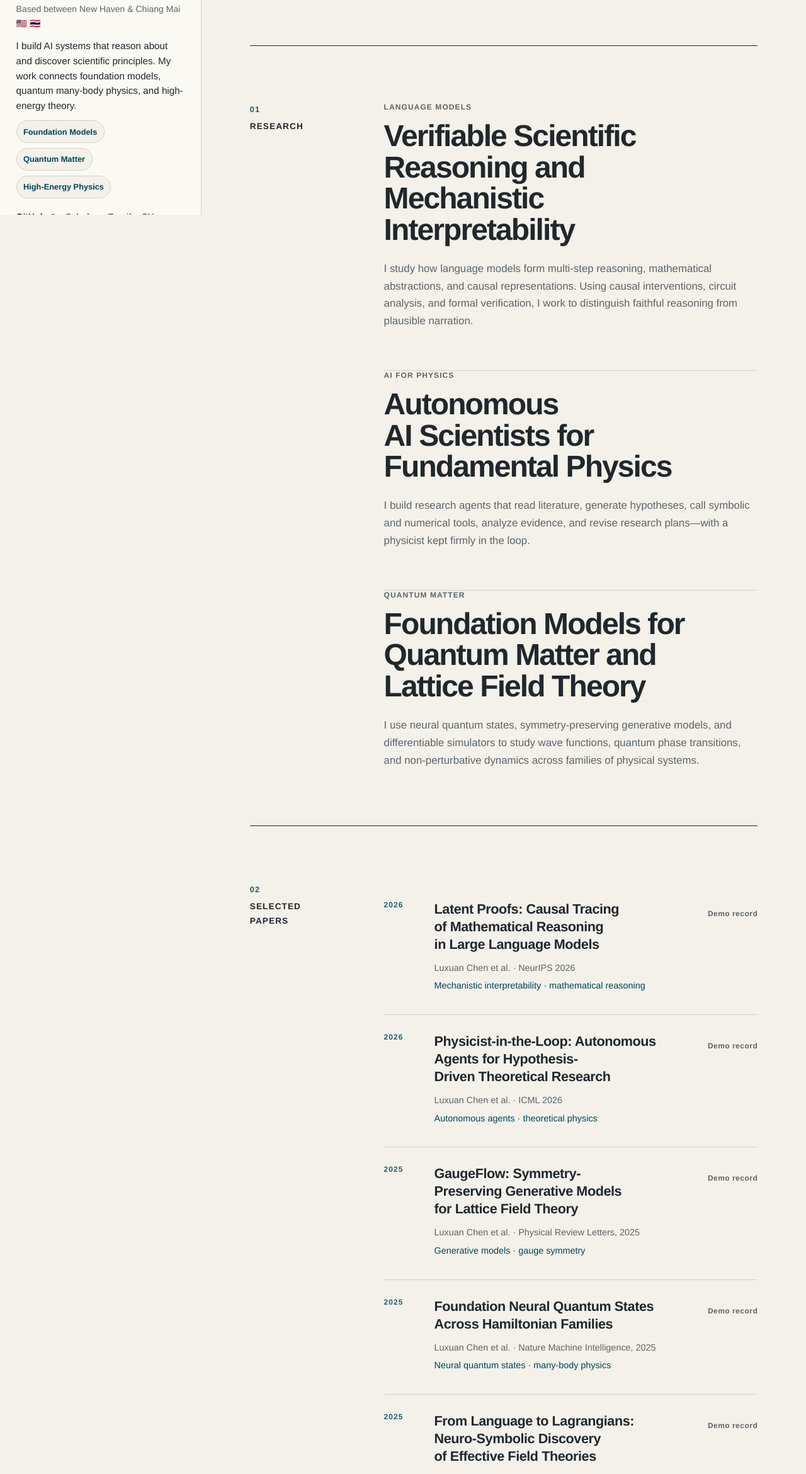
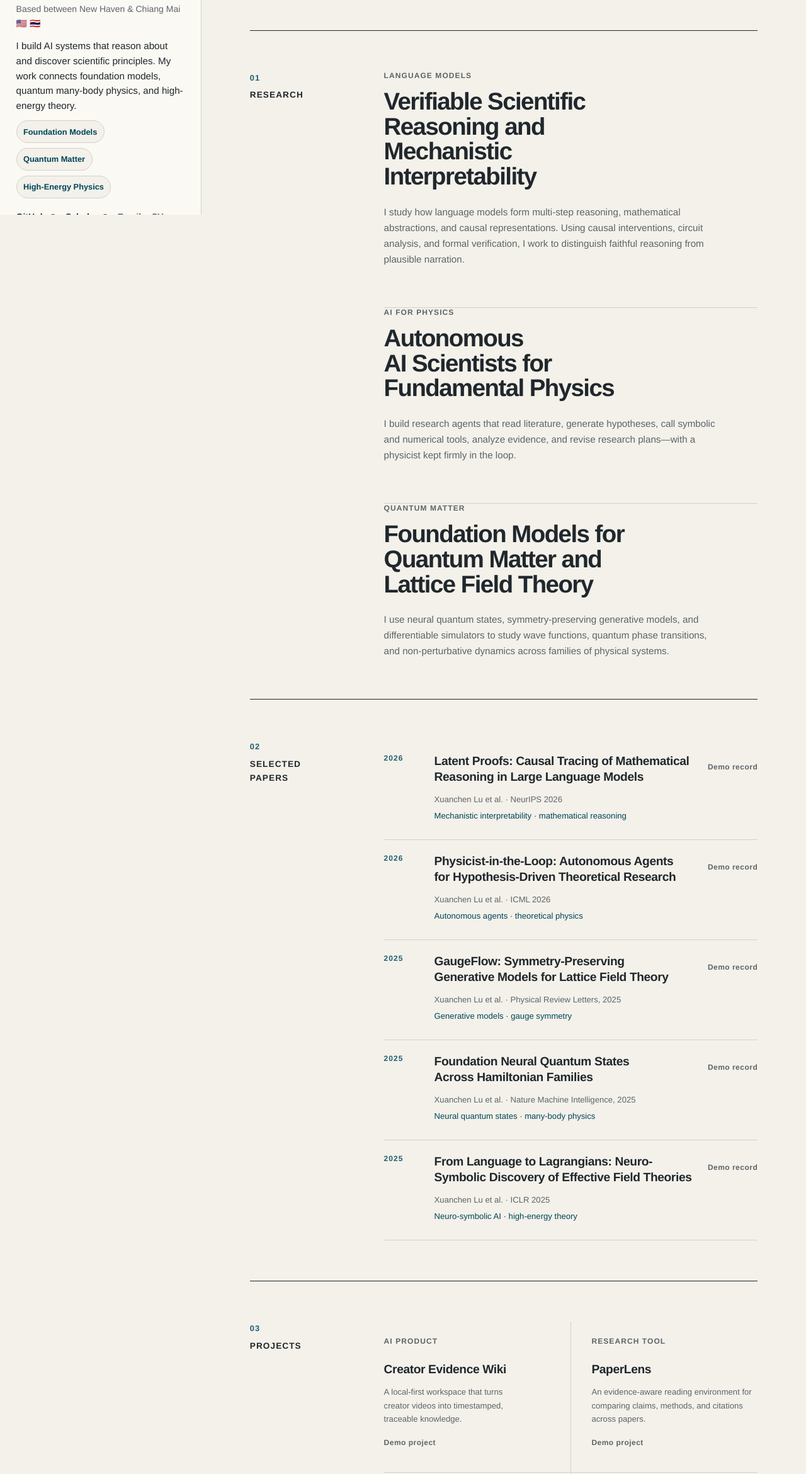
Before and after one commit to Redawn7/Redawn7.github.io, a website with bundled scripts: page index.html in a window 1280 px wide. Shown: the part 459-2800 px from the top of the page at 63% size. Built offline with nearby package versions, Linux system fonts and the light colour scheme.

Commit message:
content: update name links and page density

```diff
--- a/assets/content.js
+++ b/assets/content.js
@@ -1,10 +1,10 @@
 const common = {
   papers: [
-    { year: "2026", title: "Latent Proofs: Causal Tracing of Mathematical Reasoning in Large Language Models", authors: "Luxuan Chen et al.", venue: "NeurIPS 2026", href: null, demo: true },
-    { year: "2026", title: "Physicist-in-the-Loop: Autonomous Agents for Hypothesis-Driven Theoretical Research", authors: "Luxuan Chen et al.", venue: "ICML 2026", href: null, demo: true },
-    { year: "2025", title: "GaugeFlow: Symmetry-Preserving Generative Models for Lattice Field Theory", authors: "Luxuan Chen et al.", venue: "Physical Review Letters, 2025", href: null, demo: true },
-    { year: "2025", title: "Foundation Neural Quantum States Across Hamiltonian Families", authors: "Luxuan Chen et al.", venue: "Nature Machine Intelligence, 2025", href: null, demo: true },
-    { year: "2025", title: "From Language to Lagrangians: Neuro-Symbolic Discovery of Effective Field Theories", authors: "Luxuan Chen et al.", venue: "ICLR 2025", href: null, demo: true },
+    { year: "2026", title: "Latent Proofs: Causal Tracing of Mathematical Reasoning in Large Language Models", authors: "Xuanchen Lu et al.", venue: "NeurIPS 2026", href: null, demo: true },
+    { year: "2026", title: "Physicist-in-the-Loop: Autonomous Agents for Hypothesis-Driven Theoretical Research", authors: "Xuanchen Lu et al.", venue: "ICML 2026", href: null, demo: true },
+    { year: "2025", title: "GaugeFlow: Symmetry-Preserving Generative Models for Lattice Field Theory", authors: "Xuanchen Lu et al.", venue: "Physical Review Letters, 2025", href: null, demo: true },
+    { year: "2025", title: "Foundation Neural Quantum States Across Hamiltonian Families", authors: "Xuanchen Lu et al.", venue: "Nature Machine Intelligence, 2025", href: null, demo: true },
+    { year: "2025", title: "From Language to Lagrangians: Neuro-Symbolic Discovery of Effective Field Theories", authors: "Xuanchen Lu et al.", venue: "ICLR 2025", href: null, demo: true },
   ],
   projects: [
     { title: "Creator Evidence Wiki", href: null, demo: true },
@@ -17,15 +17,15 @@ const common = {
 export const content = {
   en: {
     meta: {
-      title: "Luxuan Chen | AI Scientist & Theoretical Physicist",
-      description: "Luxuan Chen's bilingual personal homepage for scientific AI, theoretical physics, publications, and independent projects. Fictional demo content is clearly disclosed.",
+      title: "Xuanchen Lu | AI Scientist & Theoretical Physicist",
+      description: "Xuanchen Lu's bilingual personal homepage for scientific AI, theoretical physics, publications, and independent projects. Fictional demo content is clearly disclosed.",
     },
     languageLabel: "Choose language",
     skipLabel: "Skip to work",
     profile: {
-      name: "Luxuan Chen",
+      name: "Xuanchen Lu",
       initials: "LC",
-      portraitAlt: "Monogram portrait placeholder for Luxuan Chen",
+      portraitAlt: "Monogram portrait placeholder for Xuanchen Lu",
       role: "AI Scientist & Theoretical Physicist",
       affiliation: "PhD Researcher · Yale University",
       department: "Independent Builder · Scientific AI Researcher",
@@ -37,7 +37,7 @@ export const content = {
     },
     contacts: [
       { label: "GitHub", href: "https://github.com/Redawn7" },
-      { label: "Scholar", href: null },
+      { label: "Scholar", href: "https://cs.yale.edu/" },
       { label: "Email", href: null },
       { label: "CV", href: null },
     ],
@@ -112,7 +112,7 @@ export const content = {
     },
     contacts: [
       { label: "GitHub", href: "https://github.com/Redawn7" },
-      { label: "学术主页", href: null },
+      { label: "学术主页", href: "https://cs.yale.edu/" },
       { label: "邮箱", href: null },
       { label: "简历", href: null },
     ],
--- a/assets/locale.js
+++ b/assets/locale.js
@@ -1,4 +1,4 @@
-export const STORAGE_KEY = "redawn7-locale";
+export const STORAGE_KEY = "redawn7-locale-v2";
 
 export function normalizeLocale(locale) {
   return typeof locale === "string" && locale.toLowerCase().startsWith("zh") ? "zh" : "en";
@@ -6,7 +6,7 @@ export function normalizeLocale(locale) {
 
 export function detectLocale({ stored, browserLanguage }) {
   if (stored === "en" || stored === "zh") return stored;
-  return normalizeLocale(browserLanguage);
+  return "en";
 }
 
 export function persistLocale(storage, locale) {
--- a/assets/styles.css
+++ b/assets/styles.css
@@ -263,7 +263,7 @@ main {
 h2 {
   max-width: 10ch;
   margin-block-end: 1.25rem;
-  font-size: clamp(2.4rem, 9vw, 5.8rem);
+  font-size: clamp(2.25rem, 7vw, 5rem);
   font-weight: 600;
   letter-spacing: -0.055em;
   line-height: 0.95;
@@ -307,7 +307,7 @@ h2 {
 .indexed-section {
   display: grid;
   gap: var(--space-3);
-  padding-block: clamp(2.5rem, 7vw, 6rem);
+  padding-block: clamp(2.25rem, 5vw, 4.5rem);
   border-block-start: 1px solid var(--graphite);
 }
 
@@ -350,7 +350,7 @@ h2 {
 .research-feature h4 {
   max-width: 18ch;
   margin-block: 0.8rem 1.5rem;
-  font-size: clamp(1.65rem, 4vw, 3rem);
+  font-size: clamp(1.5rem, 3vw, 2.5rem);
   font-weight: 600;
   letter-spacing: -0.04em;
   line-height: 1.03;
@@ -360,7 +360,7 @@ h2 {
   max-width: 64ch;
   margin: 0;
   color: var(--graphite-muted);
-  font-size: 1.05rem;
+  font-size: 0.95rem;
 }
 
 .paper-list {
@@ -370,7 +370,7 @@ h2 {
 .paper-row {
   display: grid;
   gap: 0.75rem;
-  padding-block: 1.75rem;
+  padding-block: 1.35rem;
   border-block-start: 1px solid var(--hairline);
 }
 
@@ -387,7 +387,7 @@ h2 {
 .record-body h4,
 .project-entry h4 {
   margin-block-end: 0.75rem;
-  font-size: clamp(1.1rem, 2vw, 1.35rem);
+  font-size: clamp(1rem, 1.6vw, 1.2rem);
   font-weight: 600;
   letter-spacing: -0.02em;
   line-height: 1.3;
@@ -397,7 +397,7 @@ h2 {
 .project-entry > p:not(.micro-label) {
   margin-block-end: 0.3rem;
   color: var(--graphite-muted);
-  font-size: 0.9rem;
+  font-size: 0.82rem;
 }
 
 .record-body .record-topic {
@@ -421,7 +421,7 @@ h2 {
 }
 
 .project-entry {
-  padding-block: 2rem;
+  padding-block: 1.5rem;
   border-block-start: 1px solid var(--hairline);
 }
 
--- a/index.html
+++ b/index.html
@@ -3,11 +3,11 @@
   <head>
     <meta charset="utf-8">
     <meta name="viewport" content="width=device-width, initial-scale=1, viewport-fit=cover">
-    <title>Luxuan Chen | AI Research & Independent Work</title>
-    <meta name="description" content="Luxuan Chen's bilingual personal homepage for research, publications, and software projects. Demo content is clearly disclosed.">
+    <title>Xuanchen Lu | AI Research & Independent Work</title>
+    <meta name="description" content="Xuanchen Lu's bilingual personal homepage for research, publications, and software projects. Demo content is clearly disclosed.">
     <meta name="theme-color" content="#F4F2EC">
     <meta property="og:type" content="profile">
-    <meta property="og:title" content="Luxuan Chen | AI Research & Independent Work">
+    <meta property="og:title" content="Xuanchen Lu | AI Research & Independent Work">
     <meta property="og:description" content="A bilingual personal homepage for research, publications, and software projects.">
     <meta property="og:url" content="https://redawn7.github.io/">
     <link rel="canonical" href="https://redawn7.github.io/">
@@ -18,10 +18,10 @@
         "@context": "https://schema.org",
         "@type": "ProfilePage",
         "url": "https://redawn7.github.io/",
-        "name": "Luxuan Chen",
+        "name": "Xuanchen Lu",
         "about": {
           "@type": "Person",
-          "name": "Luxuan Chen",
+          "name": "Xuanchen Lu",
           "url": "https://redawn7.github.io/",
           "sameAs": ["https://github.com/Redawn7"]
         }
@@ -35,11 +35,11 @@
     <div class="page-shell">
       <aside class="profile-rail" aria-labelledby="profile-name">
         <div class="profile-inner">
-          <img class="portrait" id="portrait" src="./assets/avatar.svg" alt="Monogram portrait placeholder for Luxuan Chen" width="480" height="600">
+          <img class="portrait" id="portrait" src="./assets/avatar.svg" alt="Monogram portrait placeholder for Xuanchen Lu" width="480" height="600">
 
           <div class="identity">
             <p class="role" id="profile-role">AI Scientist &amp; Theoretical Physicist</p>
-            <h1 id="profile-name">Luxuan Chen</h1>
+            <h1 id="profile-name">Xuanchen Lu</h1>
             <p class="affiliation"><strong id="profile-affiliation">PhD Researcher · Yale University</strong><span id="profile-department">Independent Builder · Scientific AI Researcher</span></p>
             <p class="location" id="profile-location">Based between New Haven &amp; Chiang Mai 🇺🇸 🇹🇭</p>
           </div>
@@ -53,7 +53,7 @@
 
           <nav class="contact-links" id="contact-links" aria-label="Profile links">
             <a href="https://github.com/Redawn7" target="_blank" rel="noreferrer">GitHub <span aria-hidden="true">↗</span></a>
-            <span aria-disabled="true">Scholar</span>
+            <a href="https://cs.yale.edu/" target="_blank" rel="noreferrer">Scholar <span aria-hidden="true">↗</span></a>
             <span aria-disabled="true">Email</span>
             <span aria-disabled="true">CV</span>
           </nav>
@@ -99,27 +99,27 @@
           <div class="paper-list" id="paper-list">
             <article class="paper-row">
               <p class="record-year">2026</p>
-              <div class="record-body"><h4>Latent Proofs: Causal Tracing of Mathematical Reasoning in Large Language Models</h4><p>Luxuan Chen et al. · NeurIPS 2026</p><p class="record-topic">Mechanistic interpretability · mathematical reasoning</p></div>
+              <div class="record-body"><h4>Latent Proofs: Causal Tracing of Mathematical Reasoning in Large Language Models</h4><p>Xuanchen Lu et al. · NeurIPS 2026</p><p class="record-topic">Mechanistic interpretability · mathematical reasoning</p></div>
               <span class="demo-action" aria-disabled="true">Demo record</span>
             </article>
             <article class="paper-row">
               <p class="record-year">2026</p>
-              <div class="record-body"><h4>Physicist-in-the-Loop: Autonomous Agents for Hypothesis-Driven Theoretical Research</h4><p>Luxuan Chen et al. · ICML 2026</p><p class="record-topic">Autonomous agents · theoretical physics</p></div>
+              <div class="record-body"><h4>Physicist-in-the-Loop: Autonomous Agents for Hypothesis-Driven Theoretical Research</h4><p>Xuanchen Lu et al. · ICML 2026</p><p class="record-topic">Autonomous agents · theoretical physics</p></div>
               <span class="demo-action" aria-disabled="true">Demo record</span>
             </article>
             <article class="paper-row">
               <p class="record-year">2025</p>
-              <div class="record-body"><h4>GaugeFlow: Symmetry-Preserving Generative Models for Lattice Field Theory</h4><p>Luxuan Chen et al. · Physical Review Letters, 2025</p><p class="record-topic">Generative models · gauge symmetry</p></div>
+              <div class="record-body"><h4>GaugeFlow: Symmetry-Preserving Generative Models for Lattice Field Theory</h4><p>Xuanchen Lu et al. · Physical Review Letters, 2025</p><p class="record-topic">Generative models · gauge symmetry</p></div>
               <span class="demo-action" aria-disabled="true">Demo record</span>
             </article>
             <article class="paper-row">
               <p class="record-year">2025</p>
-              <div class="record-body"><h4>Foundation Neural Quantum States Across Hamiltonian Families</h4><p>Luxuan Chen et al. · Nature Machine Intelligence, 2025</p><p class="record-topic">Neural quantum states · many-body physics</p></div>
+              <div class="record-body"><h4>Foundation Neural Quantum States Across Hamiltonian Families</h4><p>Xuanchen Lu et al. · Nature Machine Intelligence, 2025</p><p class="record-topic">Neural quantum states · many-body physics</p></div>
               <span class="demo-action" aria-disabled="true">Demo record</span>
             </article>
             <article class="paper-row">
               <p class="record-year">2025</p>
-              <div class="record-body"><h4>From Language to Lagrangians: Neuro-Symbolic Discovery of Effective Field Theories</h4><p>Luxuan Chen et al. · ICLR 2025</p><p class="record-topic">Neuro-symbolic AI · high-energy theory</p></div>
+              <div class="record-body"><h4>From Language to Lagrangians: Neuro-Symbolic Discovery of Effective Field Theories</h4><p>Xuanchen Lu et al. · ICLR 2025</p><p class="record-topic">Neuro-symbolic AI · high-energy theory</p></div>
               <span class="demo-action" aria-disabled="true">Demo record</span>
             </article>
           </div>
@@ -153,7 +153,7 @@
           <p id="disclosure-text">All biographical details, affiliations, research directions, publication records, authorship, venues, and selected projects shown on this page are fictional placeholders created solely for interface testing. They do not represent verified academic or professional claims.</p>
         </aside>
 
-        <footer class="site-footer"><p id="footer-text">Designed as a quiet index of ideas and work.</p><p>© <span id="year">2026</span> Luxuan Chen</p></footer>
+        <footer class="site-footer"><p id="footer-text">Designed as a quiet index of ideas and work.</p><p>© <span id="year">2026</span> Xuanchen Lu</p></footer>
       </main>
     </div>
   </body>
```
Also changed, not shown: tests/browser-acceptance.cjs (+2 -2 lines), tests/content.test.mjs (+2 -2 lines), tests/locale.test.mjs (+3 -3 lines).
